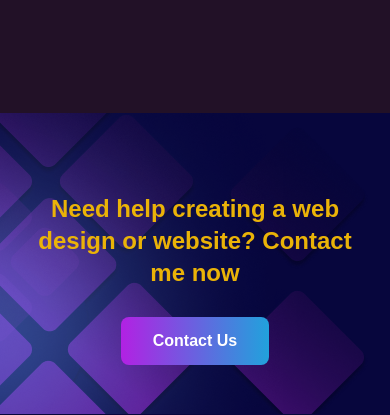
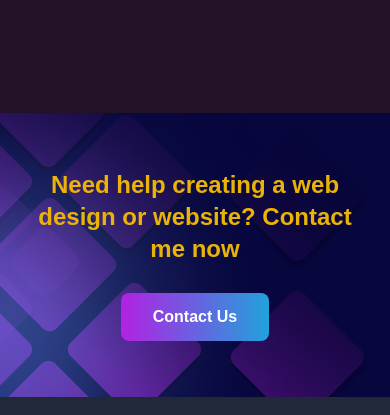
Before and after one commit to Sutiawann/Portfolio-Sutiawan, a website: page public/index.html in a window 390 px wide. Shown: the part 8030-8445 px from the top of the page. Drawn offline with nearby package versions, Linux system fonts and the light colour scheme.

Commit message:
solved cta

```diff
--- a/public/index.html
+++ b/public/index.html
@@ -350,7 +350,7 @@
     <!-- Sertifikat End -->
 
     <!-- CTA Start -->
-    <section id="cta" class="relative z-40 w-full py-20 overflow-hidden bg-[#07063D]">
+    <section id="cta" class="relative z-40 w-full lg:py-20 overflow-hidden bg-[#07063D] py-14">
         <img src="img/cta/left.png" class="absolute top-0 left-0 z-10 object-fill">
         <div class="container px-4 mx-auto lg:w-10/12">
             <div class="relative z-20 flex flex-col justify-center w-full px-4">
```
Also changed, not shown: public/css/style.css.
